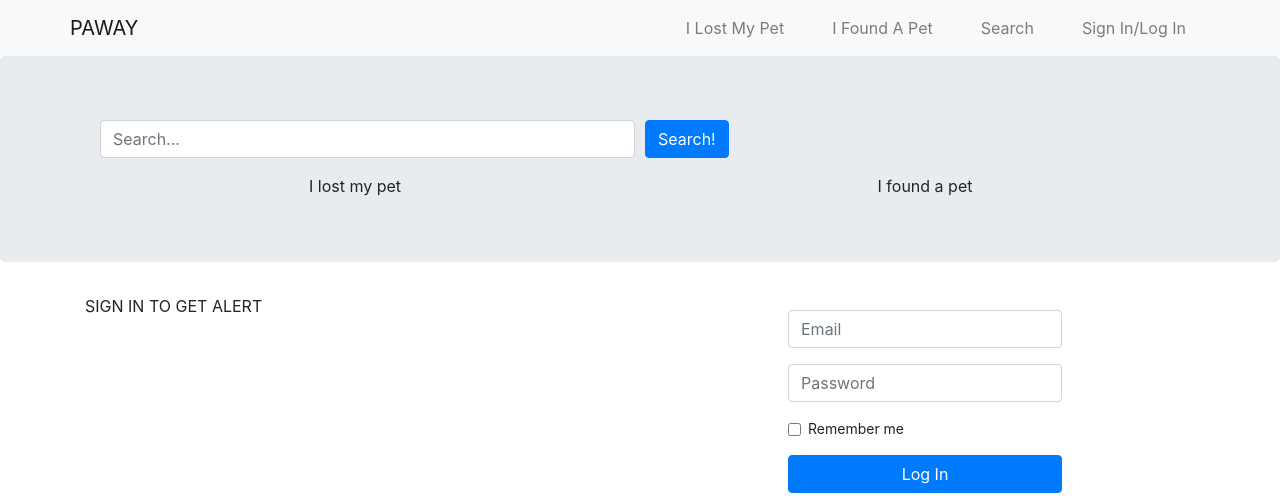
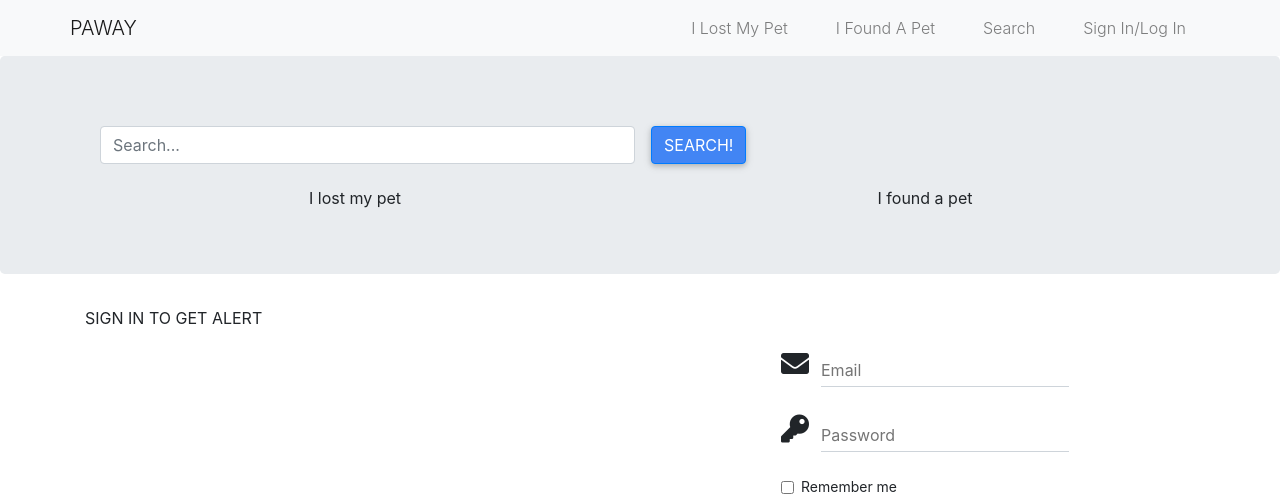
Before and after one commit to CharlesAta/pet-tracker, a React (Create React App) app: page / in a window 1280 px wide. Shown: the top 500 px of the page. Built offline with nearby package versions, Linux system fonts and the light colour scheme.

Commit message:
add MDBootstrap for styling

```diff
--- a/package.json
+++ b/package.json
@@ -12,6 +12,7 @@
     "dotenv": "^10.0.0",
     "express": "^4.17.1",
     "jsonwebtoken": "^8.5.1",
+    "mdbreact": "^5.1.0",
     "mongoose": "^6.0.6",
     "morgan": "^1.10.0",
     "react": "^17.0.2",
--- a/src/components/JumboTron/JumboTron.css
+++ b/src/components/JumboTron/JumboTron.css
@@ -0,0 +1,3 @@
+.jumbotron {
+    box-shadow: none;
+}
--- a/src/components/JumboTron/JumboTron.jsx
+++ b/src/components/JumboTron/JumboTron.jsx
@@ -1,6 +1,7 @@
 import React from "react";
 import { Container, Jumbotron, Row, Col } from "react-bootstrap";
 import Search from "../../components/Search/Search";
+import "./JumboTron.css";
 
 export default function JumboTron() {
   return (
--- a/src/components/LoginForm/LoginForm.jsx
+++ b/src/components/LoginForm/LoginForm.jsx
@@ -1,6 +1,7 @@
 import React, { useState } from "react";
 import { Container, Form, Button } from "react-bootstrap";
 import "./LoginForm.css";
+import { MDBInput } from "mdbreact";
 
 export default function LoginForm(props) {
   const [state, setState] = useState({
@@ -10,7 +11,7 @@ export default function LoginForm(props) {
   });
 
   const handleChange = (evt) => {
-    setState({ ...state, [evt.target.name]: evt.target.value, error: "" })
+    setState({ ...state, [evt.target.name]: evt.target.value, error: "" });
   };
 
   const handleSubmit = async (evt) => {
@@ -42,7 +43,25 @@ export default function LoginForm(props) {
     <div>
       <Container className="justify-content-center d-flex text-left">
         <Form onSubmit={handleSubmit}>
-          <Form.Group>
+          <MDBInput
+            label="Email"
+            icon="envelope"
+            name="email"
+            type="text"
+            value={state.email}
+            onChange={handleChange}
+            required
+          />
+          <MDBInput
+            label="Password"
+            icon="key"
+            type="password"
+            name="password"
+            value={state.password}
+            onChange={handleChange}
+            required
+          />
+          {/* <Form.Group>
             <Form.Control
               placeholder="Email"
               type="text"
@@ -61,13 +80,13 @@ export default function LoginForm(props) {
               onChange={handleChange}
               required
             />
-          </Form.Group>
+          </Form.Group> */}
           <Form.Text>
             <Form.Group className="mb-3">
               <Form.Check type="checkbox" label="Remember me" />
             </Form.Group>
           </Form.Text>
-          <Button className="LoginButton" variant="primary" type="submit" >
+          <Button className="LoginButton" variant="primary" type="submit">
             Log In
           </Button>
           <Container className="justify-content-start d-flex flex-column text">
--- a/src/components/NavBar/NavBar.css
+++ b/src/components/NavBar/NavBar.css
@@ -2,3 +2,6 @@
     padding-right: 1.5rem !important;
     padding-left: 1.5rem !important;
   }
+.navbar {
+  box-shadow: none;
+}
--- a/src/components/Search/Search.jsx
+++ b/src/components/Search/Search.jsx
@@ -11,7 +11,7 @@ export default function Search() {
     <div>
       <Container>
         <Form onSubmit={handleSubmit}>
-          <Form.Row>
+          <Form.Row className="align-items-center">
             <Form.Group className="search" size="sm" as={Col}>
               <Form.Control
                 type="text"
--- a/src/index.js
+++ b/src/index.js
@@ -1,3 +1,6 @@
+import '@fortawesome/fontawesome-free/css/all.min.css';
+import 'bootstrap-css-only/css/bootstrap.min.css';
+import 'mdbreact/dist/css/mdb.css';
 import React from "react";
 import ReactDOM from "react-dom";
 import "./index.css";
```
Also changed, not shown: 1 other file (tests, documents, lock files or other folders).
